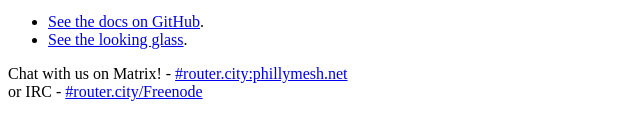
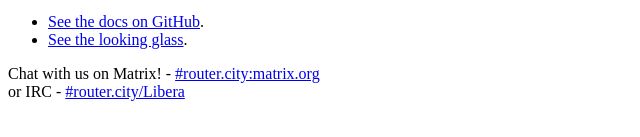
Before and after one commit to router-city/router.city, a plain HTML site: page index.htm in a window 1280 px wide. Shown: the part 325-462 px from the top of the page, 0-640 px from the left. Drawn offline with Linux system fonts and the light colour scheme.

Commit message:
Updated chat

```diff
--- a/index.htm
+++ b/index.htm
@@ -17,7 +17,7 @@
 		<li><a href="https://lg.router.city/">See the looking glass</a>.</li>
 	</ul>
 
-	<p>Chat with us on Matrix! - <a href="https://matrix.to/#/#router.city:phillymesh.net">#router.city:phillymesh.net</a><br>
-	or IRC - <a href="http://webchat.freenode.net/?channels=%23router.city&uio=d4">#router.city/Freenode</a></p>
+	<p>Chat with us on Matrix! - <a href="https://matrix.to/#/#router.city:matrix.org">#router.city:matrix.org</a><br>
+	or IRC - <a href="https://web.libera.chat/#router.city">#router.city/Libera</a></p>
 </body>
 </html>
```
